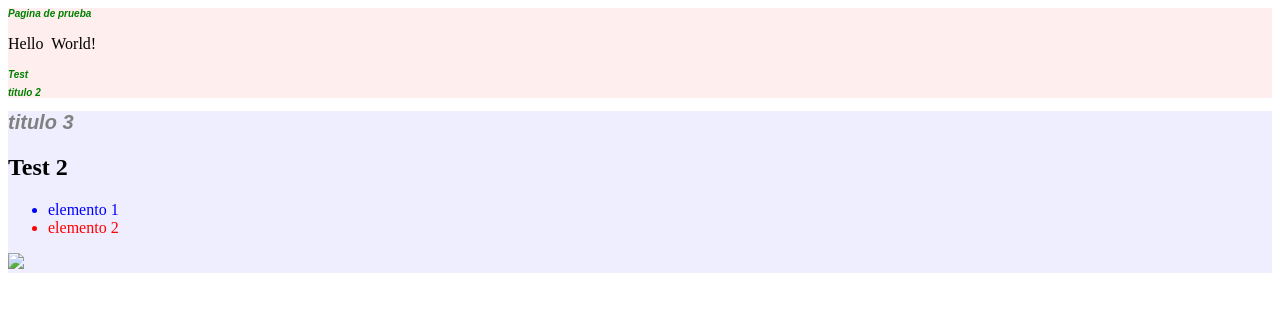
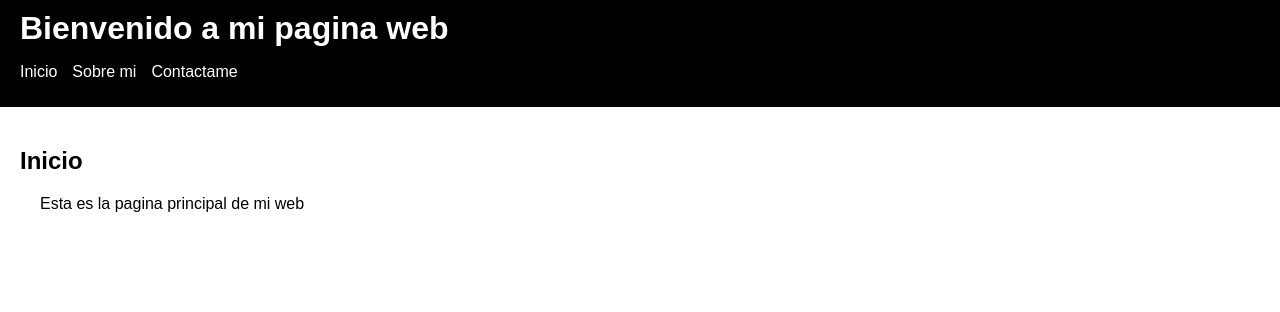
Before and after one commit to RichardCamposV/html_and_css_basic, a plain HTML site: page index.html in a window 1280 px wide. Drawn offline with Linux system fonts and the light colour scheme.

Commit message:
Format the page

```diff
--- a/index.html
+++ b/index.html
@@ -2,26 +2,21 @@
 <html>
     <head>
         <meta charset="utf-8">
-        <title>Pagina de prueba</title>
+        <title>Inicio</title>
         <link href="./style.css" rel="stylesheet">
     </head>
     <body>
         <div id="header">
-            <h1 class="blue-title">Pagina de prueba</h1>
-            <p>Hello&nbsp; World!</p>
-            <h1 class="red-title">Test</h1>
-            <h1 class="red-title">titulo 2</h1>
+            <h1>Bienvenido a mi pagina web</h1>
+            <ul>
+                <li><a href="./index.html">Inicio</a></li>
+                <li><a href="./about-me.html">Sobre mi</a></li>
+                <li>Contactame</li>
+            </ul>
         </div>
         <div id="content">
-            <h1>titulo 3</h1>
-            <h2>Test 2</h2>
-            <!-- under list -->
-            <ul>
-                <!-- list item -->
-                <li class="blue-title">elemento 1</li>
-                <li class="red-title">elemento 2</li>
-            </ul>
-            <img src="./dog.jpg"/>
+            <h2>Inicio</h2>
+            <p>Esta es la pagina principal de mi web</p>
         </div>
     </body>
 </html>
--- a/style.css
+++ b/style.css
@@ -1,34 +1,56 @@
 
-h1 {
-    font-size: 20px;
-    font-weight: bold;
-    font-style: italic;
-    font-family: sans-serif;
-    color: grey;
+#header {
+    background-color: #000000;
+    color: white;
+    /* first number = up and down, second = left and right */
+    padding: 10px 20px;
 }
 
-
-.red-title {
-    color: red;
+#header h1{
+    margin: 0px;
 }
 
-.blue-title {
-    color: blue;
+#header ul {
+    list-style: none;
+    padding: 0px;
+    overflow: hidden;
 }
 
-#header {
-    background: #FFEEEE;
+#header li {
+    float: left;
+    /* 0=Up, 0=Right, 0=Down, 0=Left */
+    padding: 0 15px 0 0;
+}
+
+#header ul a {
+    color: #ffffff;
+    text-decoration: none;
+}
+
+#header ul a:hover {
+    color: #ff9999;
 }
 
 #content {
-    background: #EEEEFF;
+    padding: 20px;
 }
 
-#header h1 {
-    color: green;
-    font-size: 10px;
+#content img, #content p {
+    float: left;
+    width: 40%;
+
 }
 
-#content h1 {
-    font-size: 20px;
+#content img {
+    width: auto;
+    height: 300px;
 }
+
+#content p {
+    margin: 0 20px;
+}
+
+body {
+    margin: 0px;
+    font-family: sans-serif;
+}
```
Also changed, not shown: about-me.html (added, +29 -0 lines).
